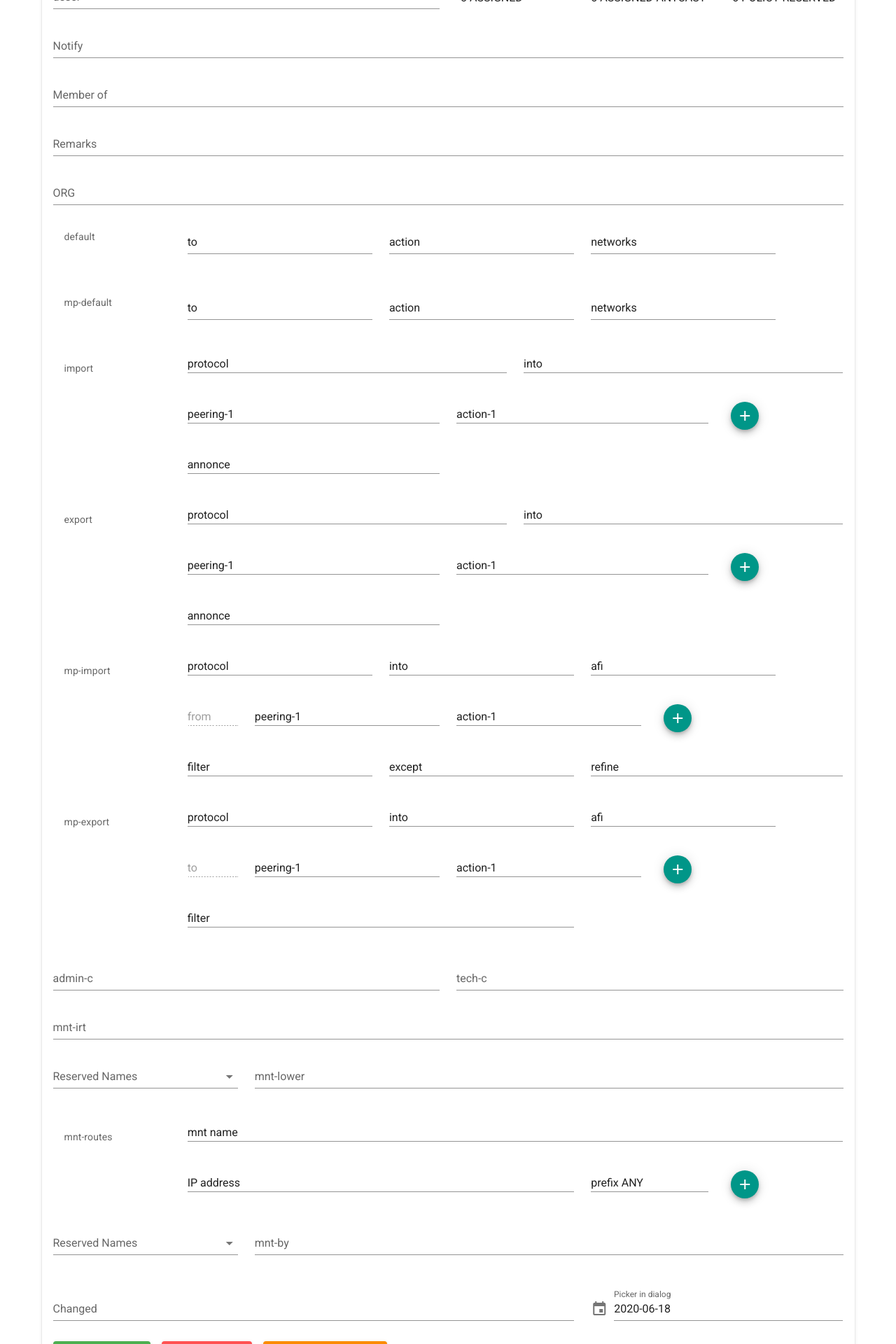
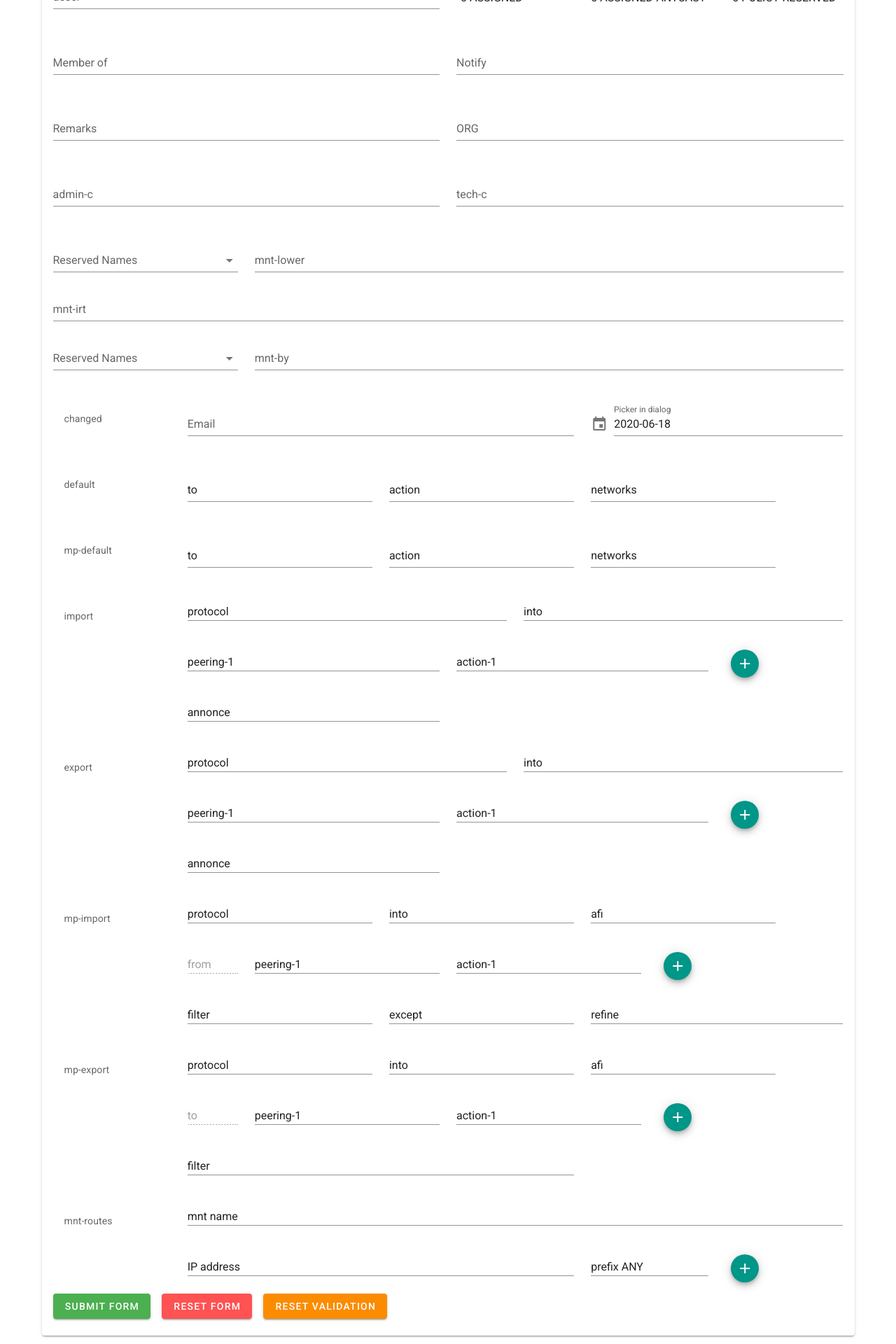
Before and after one commit to kushul/aut-num, a Vue app in the folder form/: page / in a window 1280 px wide. Shown: the part 380-2300 px from the top of the page at 70% size. Built offline with nearby package versions, Linux system fonts and the light colour scheme.

Commit message:
improved ui

```diff
--- a/form/src/components/AutNumForm.vue
+++ b/form/src/components/AutNumForm.vue
@@ -59,13 +59,122 @@
             </v-col>
           </v-row>
 
-          <v-text-field v-model="formVal.notify" :rules="[rules.notify]" label="Notify" required></v-text-field>
+          <v-row>
+            <v-col sm="6" cols="12">
+              <v-text-field v-model="formVal.memberof" :rules="[rules.memberof]" label="Member of"></v-text-field>
+            </v-col>
+            <v-col sm="6" cols="12">
+              <v-text-field
+                v-model="formVal.notify"
+                :rules="[rules.notify]"
+                label="Notify"
+                required
+              ></v-text-field>
+            </v-col>
+          </v-row>
 
-          <v-text-field v-model="formVal.memberof" :rules="[rules.memberof]" label="Member of"></v-text-field>
+          <v-row>
+            <v-col sm="6" cols="12">
+              <v-text-field v-model="formVal.remarks" :rules="[rules.remarks]" label="Remarks"></v-text-field>
+            </v-col>
+            <v-col sm="6" cols="12">
+              <v-text-field v-model="formVal.org" :rules="[rules.org]" label="ORG"></v-text-field>
+            </v-col>
+          </v-row>
 
-          <v-text-field v-model="formVal.remarks" :rules="[rules.remarks]" label="Remarks"></v-text-field>
+          <v-row>
+            <v-col cols="12" sm="6">
+              <v-text-field
+                v-model="formVal.admin_c"
+                :rules="[rules.required, rules.tech_c]"
+                label="admin-c"
+              ></v-text-field>
+            </v-col>
+            <v-col cols="12" sm="6">
+              <v-text-field
+                v-model="formVal.tech_c"
+                :rules="[rules.required, rules.tech_c]"
+                label="tech-c"
+                required
+              ></v-text-field>
+            </v-col>
+          </v-row>
 
-          <v-text-field v-model="formVal.org" :rules="[rules.org]" label="ORG"></v-text-field>
+          <v-row>
+            <v-col class="d-flex" cols="12" sm="3">
+              <v-select
+                small-chips
+                :items="reserved_words"
+                v-model="mnt_reserved"
+                label="Reserved Names"
+                :error="false"
+              ></v-select>
+            </v-col>
+            <v-col class="d-flex" cols="12" sm="9">
+              <v-text-field v-model="mnt_lowerVal" :rules="[rules.mnt_lower]" label="mnt-lower"></v-text-field>
+            </v-col>
+          </v-row>
+
+          <v-text-field
+            v-model="formVal.mnt_irt"
+            :rules="[rules.required, rules.mnt_irt]"
+            label="mnt-irt"
+            required
+          ></v-text-field>
+
+          <v-row>
+            <v-col class="d-flex" cols="12" sm="3">
+              <v-select
+                small-chips
+                :items="reserved_words"
+                v-model="mnt_by_reserved"
+                :rules="[rules.required]"
+                label="Reserved Names"
+                required
+              ></v-select>
+            </v-col>
+            <v-col class="d-flex" cols="12" sm="9">
+              <v-text-field
+                v-model="mnt_byVal"
+                :rules="[rules.required,rules.mnt_lower]"
+                label="mnt-by"
+              ></v-text-field>
+            </v-col>
+          </v-row>
+
+          <v-row>
+            <v-col class="d-flex" cols="12" sm="2">
+              <v-subheader>changed</v-subheader>
+            </v-col>
+            <v-col cols="12" sm="6">
+              <v-text-field v-model="changedEmail" :rules="[rules.notify]" label="Email"></v-text-field>
+            </v-col>
+            <v-col cols="12" sm="4">
+              <v-dialog
+                ref="dialog"
+                v-model="modal"
+                :return-value.sync="date"
+                persistent
+                width="290px"
+              >
+                <template v-slot:activator="{ on, attrs }">
+                  <v-text-field
+                    v-model="date"
+                    label="Picker in dialog"
+                    prepend-icon="event"
+                    readonly
+                    v-bind="attrs"
+                    v-on="on"
+                  ></v-text-field>
+                </template>
+                <v-date-picker v-model="date" scrollable>
+                  <v-spacer></v-spacer>
+                  <v-btn text color="primary" @click="modal = false">Cancel</v-btn>
+                  <v-btn text color="primary" @click="$refs.dialog.save(date)">OK</v-btn>
+                </v-date-picker>
+              </v-dialog>
+            </v-col>
+          </v-row>
 
           <v-row>
             <v-col cols="12" sm="2">
@@ -239,6 +348,17 @@
                 >
                   <v-icon dark>mdi-plus</v-icon>
                 </v-btn>
+                <v-btn
+                  @click="delete_mp_ImportPeering(index)"
+                  v-if="index > 0"
+                  class="mx-2"
+                  small
+                  fab
+                  dark
+                  color="red"
+                >
+                  <v-icon dark>delete</v-icon>
+                </v-btn>
               </v-col>
             </template>
             <v-col cols="12" sm="2"></v-col>
@@ -308,6 +428,17 @@
                 >
                   <v-icon dark>mdi-plus</v-icon>
                 </v-btn>
+                <v-btn
+                  @click="delete_mp_ExportPeering(index)"
+                  v-if="index > 0"
+                  class="mx-2"
+                  small
+                  fab
+                  dark
+                  color="red"
+                >
+                  <v-icon dark>delete</v-icon>
+                </v-btn>
               </v-col>
             </template>
             <v-col cols="12" sm="2"></v-col>
@@ -318,46 +449,6 @@
                 prefix="filter"
                 :rules="[rules.required]"
               ></v-text-field>
-            </v-col>
-          </v-row>
-
-          <v-row>
-            <v-col cols="12" sm="6">
-              <v-text-field
-                v-model="formVal.admin_c"
-                :rules="[rules.required, rules.tech_c]"
-                label="admin-c"
-              ></v-text-field>
-            </v-col>
-            <v-col cols="12" sm="6">
-              <v-text-field
-                v-model="formVal.tech_c"
-                :rules="[rules.required, rules.tech_c]"
-                label="tech-c"
-                required
-              ></v-text-field>
-            </v-col>
-          </v-row>
-
-          <v-text-field
-            v-model="formVal.mnt_irt"
-            :rules="[rules.required, rules.mnt_irt]"
-            label="mnt-irt"
-            required
-          ></v-text-field>
-
-          <v-row>
-            <v-col class="d-flex" cols="12" sm="3">
-              <v-select
-                small-chips
-                :items="reserved_words"
-                v-model="mnt_reserved"
-                label="Reserved Names"
-                :error="false"
-              ></v-select>
-            </v-col>
-            <v-col class="d-flex" cols="12" sm="9">
-              <v-text-field v-model="mnt_lowerVal" :rules="[rules.mnt_lower]" label="mnt-lower"></v-text-field>
             </v-col>
           </v-row>
 
@@ -385,59 +476,19 @@
                 <v-btn @click="addAnotherIPAddress()" class="mx-2" small fab dark color="teal">
                   <v-icon dark>mdi-plus</v-icon>
                 </v-btn>
+                <v-btn
+                  @click="deleteIPAddress(index)"
+                  v-if="index > 0"
+                  class="mx-2"
+                  small
+                  fab
+                  dark
+                  color="red"
+                >
+                  <v-icon dark>delete</v-icon>
+                </v-btn>
               </v-col>
             </template>
-          </v-row>
-
-          <v-row>
-            <v-col class="d-flex" cols="12" sm="3">
-              <v-select
-                small-chips
-                :items="reserved_words"
-                v-model="mnt_by_reserved"
-                :rules="[rules.required]"
-                label="Reserved Names"
-                required
-              ></v-select>
-            </v-col>
-            <v-col class="d-flex" cols="12" sm="9">
-              <v-text-field
-                v-model="mnt_byVal"
-                :rules="[rules.required,rules.mnt_lower]"
-                label="mnt-by"
-              ></v-text-field>
-            </v-col>
-          </v-row>
-
-          <v-row>
-            <v-col cols="12" sm="8">
-              <v-text-field v-model="changedEmail" :rules="[rules.notify]" label="Changed"></v-text-field>
-            </v-col>
-            <v-col cols="12" sm="4">
-              <v-dialog
-                ref="dialog"
-                v-model="modal"
-                :return-value.sync="date"
-                persistent
-                width="290px"
-              >
-                <template v-slot:activator="{ on, attrs }">
-                  <v-text-field
-                    v-model="date"
-                    label="Picker in dialog"
-                    prepend-icon="event"
-                    readonly
-                    v-bind="attrs"
-                    v-on="on"
-                  ></v-text-field>
-                </template>
-                <v-date-picker v-model="date" scrollable>
-                  <v-spacer></v-spacer>
-                  <v-btn text color="primary" @click="modal = false">Cancel</v-btn>
-                  <v-btn text color="primary" @click="$refs.dialog.save(date)">OK</v-btn>
-                </v-date-picker>
-              </v-dialog>
-            </v-col>
           </v-row>
 
           <v-btn :disabled="!valid" color="success" class="mr-4 my-2" @click="validate">Submit Form</v-btn>
@@ -664,6 +715,9 @@ export default {
         action: "",
         count: ++this.count
       });
+      this.snackbar = true;
+      this.snackbarText = "row added";
+      this.snackbarColor = "info";
     },
     deleteExportPeering(index) {
       this.formVal.export.export_peering.splice(
@@ -677,6 +731,9 @@ export default {
         action: "",
         count: ++this.count
       });
+      this.snackbar = true;
+      this.snackbarText = "row added";
+      this.snackbarColor = "info";
     },
     deleteImportPeering(index) {
       this.formVal.import.import_peering.splice(
@@ -694,29 +751,52 @@ export default {
       this.snackbarText = "row added";
       this.snackbarColor = "info";
     },
+    delete_mp_ImportPeering(index) {
+      this.formVal.mp_import.mp_import_peering.splice(
+        this.formVal.mp_import.mp_import_peering.indexOf(index),
+        1
+      );
+    },
     addAnother_mp_ExportPeering() {
       this.formVal.mp_export.mp_export_peering.push({
         peering: "",
         action: "",
         count: ++this.count
       });
+      this.snackbar = true;
+      this.snackbarText = "row added";
+      this.snackbarColor = "info";
+    },
+    delete_mp_ExportPeering(index) {
+      this.formVal.mp_export.mp_export_peering.splice(
+        this.formVal.mp_export.mp_export_peering.indexOf(index),
+        1
+      );
     },
     addAnotherIPAddress() {
       this.formVal.mnt_routes.ip_address.push({
         ip: "",
         prefix: "ANY"
       });
+      this.snackbar = true;
+      this.snackbarText = "row added";
+      this.snackbarColor = "info";
+    },
+    deleteIPAddress(index) {
+      this.formVal.mnt_routes.ip_address.splice(
+        this.formVal.mnt_routes.ip_address.indexOf(index),
+        1
+      );
     },
     validate() {
-      this.responseDialog = true;
-      this.formVal.as_name = this.as_name_reserved + this.as_nameVal;
-      this.formVal.mnt_lower = this.mnt_reserved + this.mnt_lowerVal;
-      this.formVal.mnt_by = this.mnt_by_reserved + this.mnt_byVal;
-      this.formVal.status = this.statusComputed;
-      this.formVal.changed = this.changedEmail + " " + this.formatDate;
-
       if (this.$refs.form.validate()) {
         this.formVal.aut_num = "AS" + this.aut_num;
+        this.responseDialog = true;
+        this.formVal.as_name = this.as_name_reserved + this.as_nameVal;
+        this.formVal.mnt_lower = this.mnt_reserved + this.mnt_lowerVal;
+        this.formVal.mnt_by = this.mnt_by_reserved + this.mnt_byVal;
+        this.formVal.status = this.statusComputed;
+        this.formVal.changed = this.changedEmail + " " + this.formatDate;
         console.log(this.formVal);
       }
     },
```
